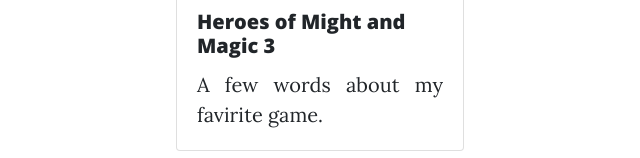
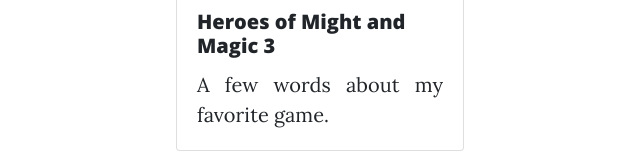
Before and after one commit to AntonTalalaev/blog, a website: page src/blog.html in a window 1280 px wide. Shown: the part 1646-1804 px from the top of the page, 320-960 px from the left. Drawn offline with nearby package versions, Linux system fonts and the light colour scheme; files that its build step writes are made by us from their sources.

Commit message:
Fix typo in blog.html

```diff
--- a/src/blog.html
+++ b/src/blog.html
@@ -118,7 +118,7 @@
                 <img class="card-img-top"  src="./images/posts/post_7-HMM-main-small.jpg" alt="Heroes of Might and Magic 3 image">
                 <div class="card-body">
                   <h5 class="card-title">Heroes of Might and Magic 3</h5>
-                  <p class="card-text">A few words about my favirite game. </p>
+                  <p class="card-text">A few words about my favorite game. </p>
                 </div>
               </a>
             </div>
```
